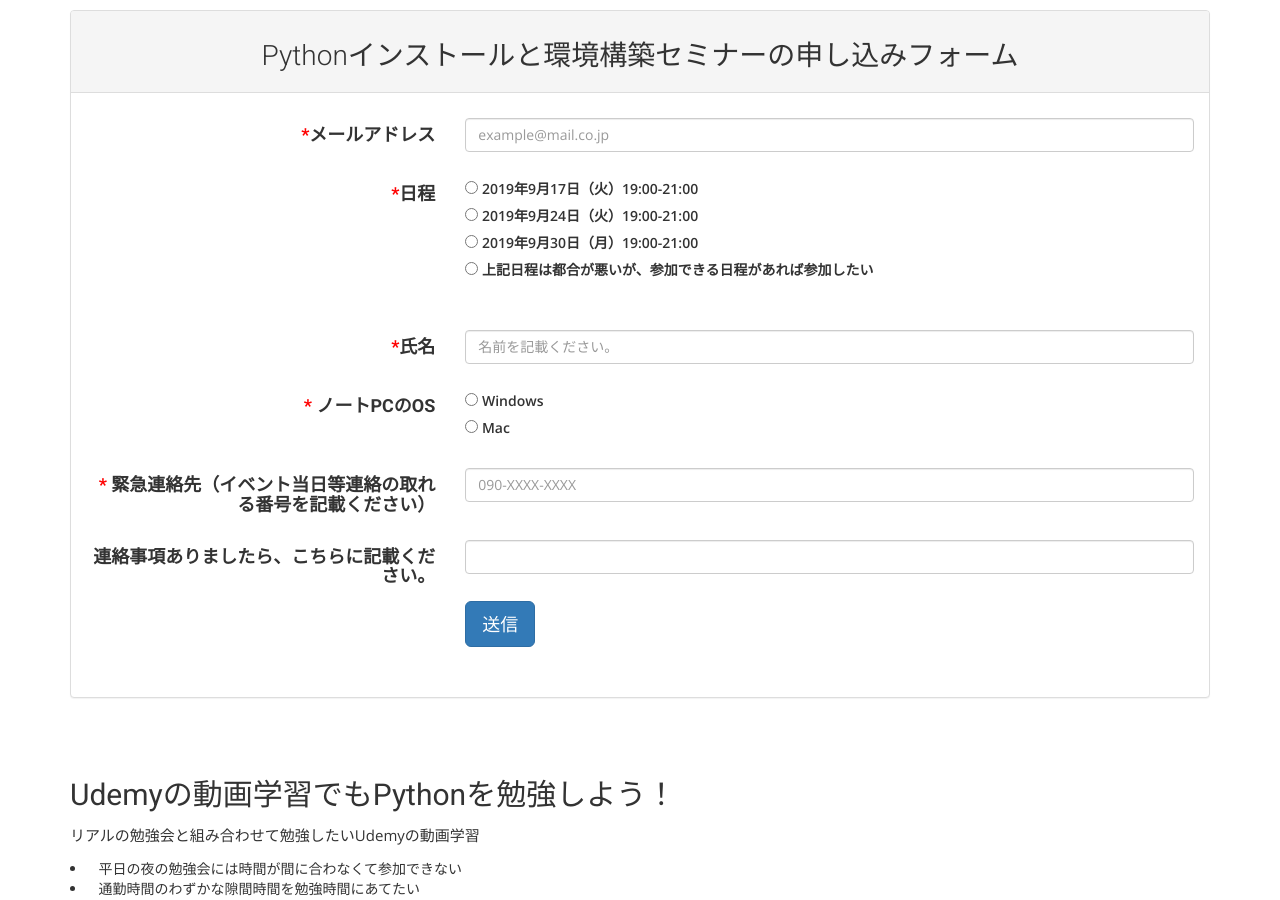
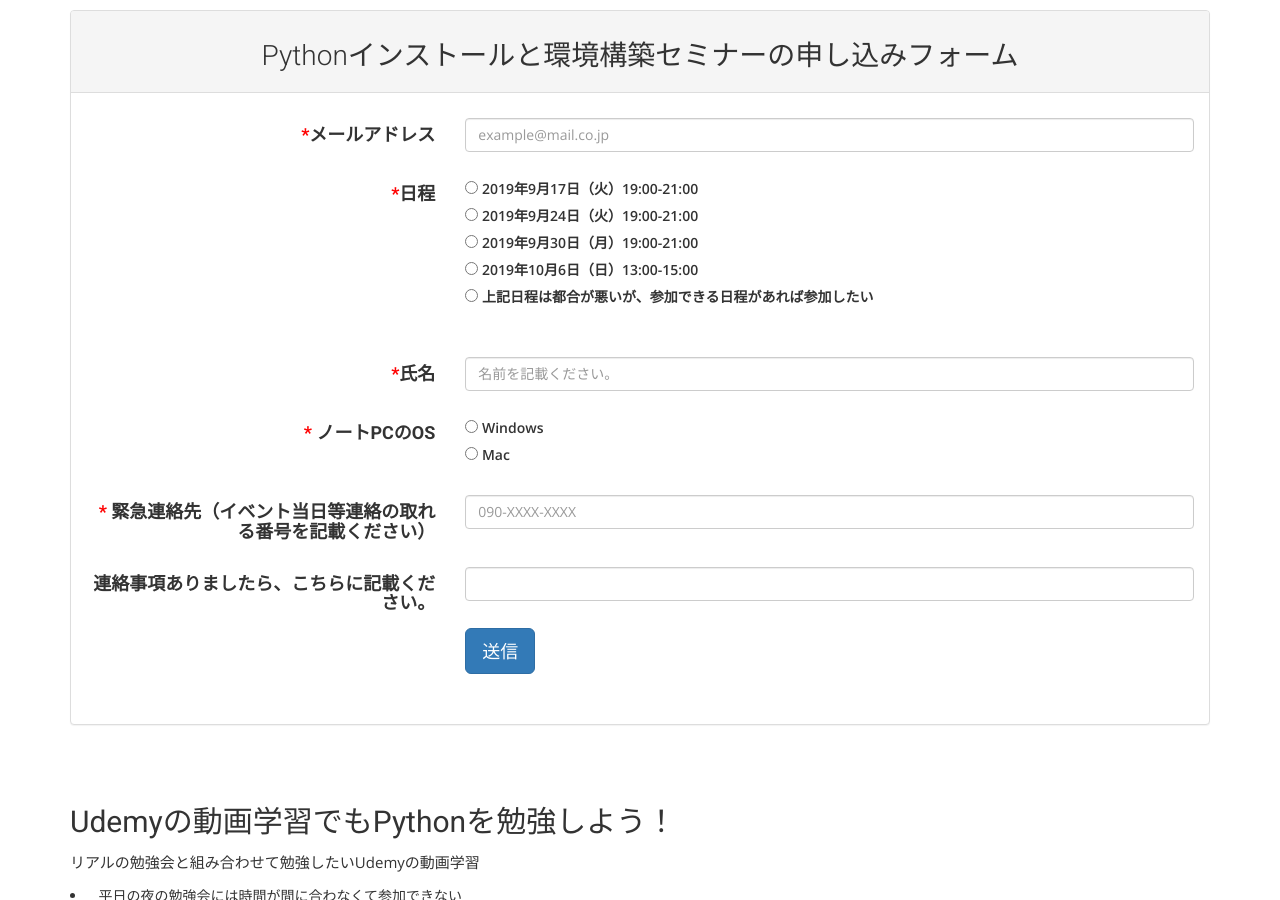
Before and after one commit to hommachi-open-source-lab/hommachi-open-source-lab.github.io, a Jekyll site: the page built from contents/study/buld_python_env.html, in a window 1280 px wide and 900 px high, scrolled down 2724 px. Built offline with Jekyll 4.4.1, drawn with Linux system fonts in a browser that asks for light colours; nearby versions of some CDN libraries; some web fonts are replaced.

Commit message:
data change

```diff
--- a/contents/study/buld_python_env.html
+++ b/contents/study/buld_python_env.html
@@ -155,10 +155,17 @@
                 </label>
                 　　 </div>
               <div class="form-check">
-                <input class="form-check-input" id="nittei" type="radio" name="entry.403502960" value="2019年9月17日（火）19:00-21:00"
+                <input class="form-check-input" id="nittei" type="radio" name="entry.403502960" value="2019年9月30日（月）19:00-21:00"
                   required>
                 <label class="form-check-label" for="nittei">
                   2019年9月30日（月）19:00-21:00<br>
+                </label>
+                　　 </div>
+              <div class="form-check">
+                <input class="form-check-input" id="nittei" type="radio" name="entry.403502960" value="2019年10月6日（日）13:00-15:00"
+                  required>
+                <label class="form-check-label" for="nittei">
+                  2019年10月6日（日）13:00-15:00<br>
                 </label>
                 　　 </div>
               <div class="form-check">
```
